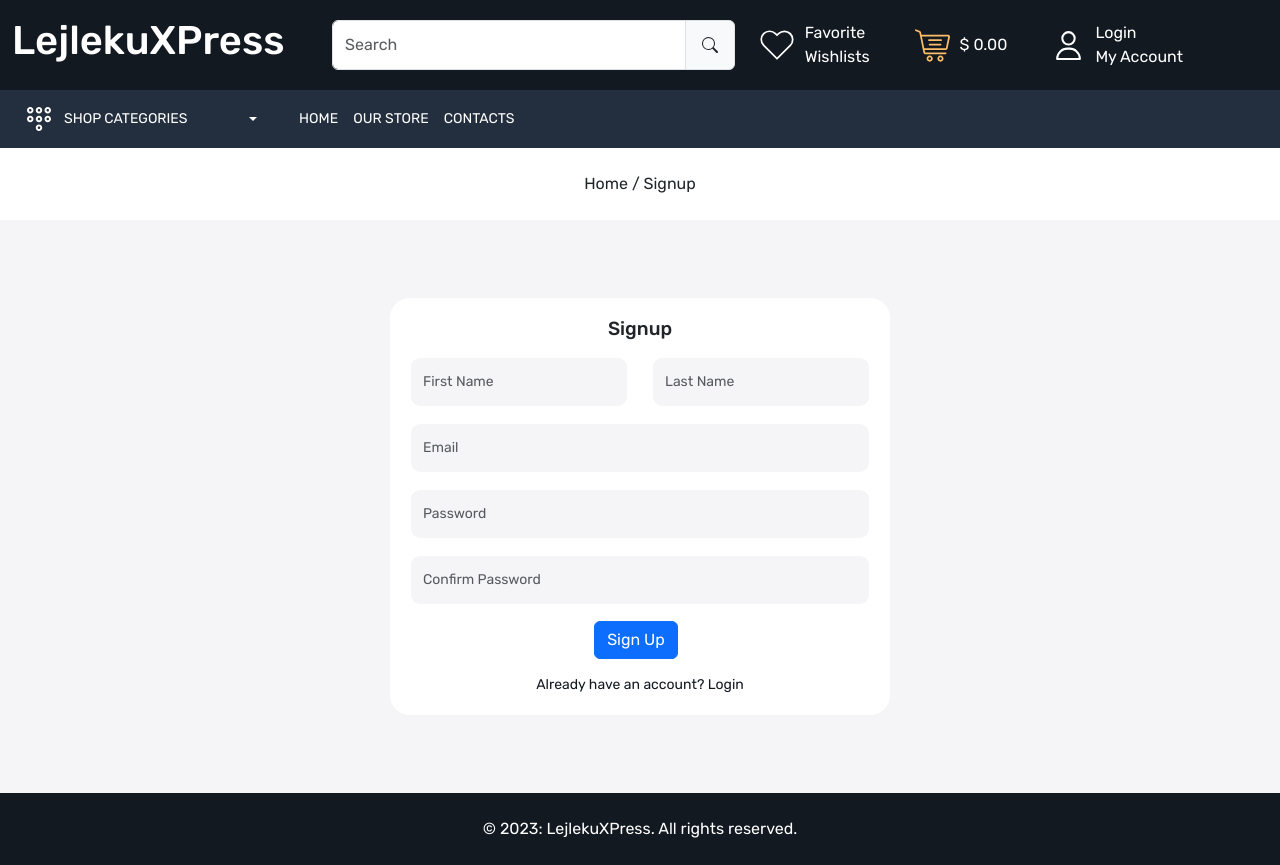
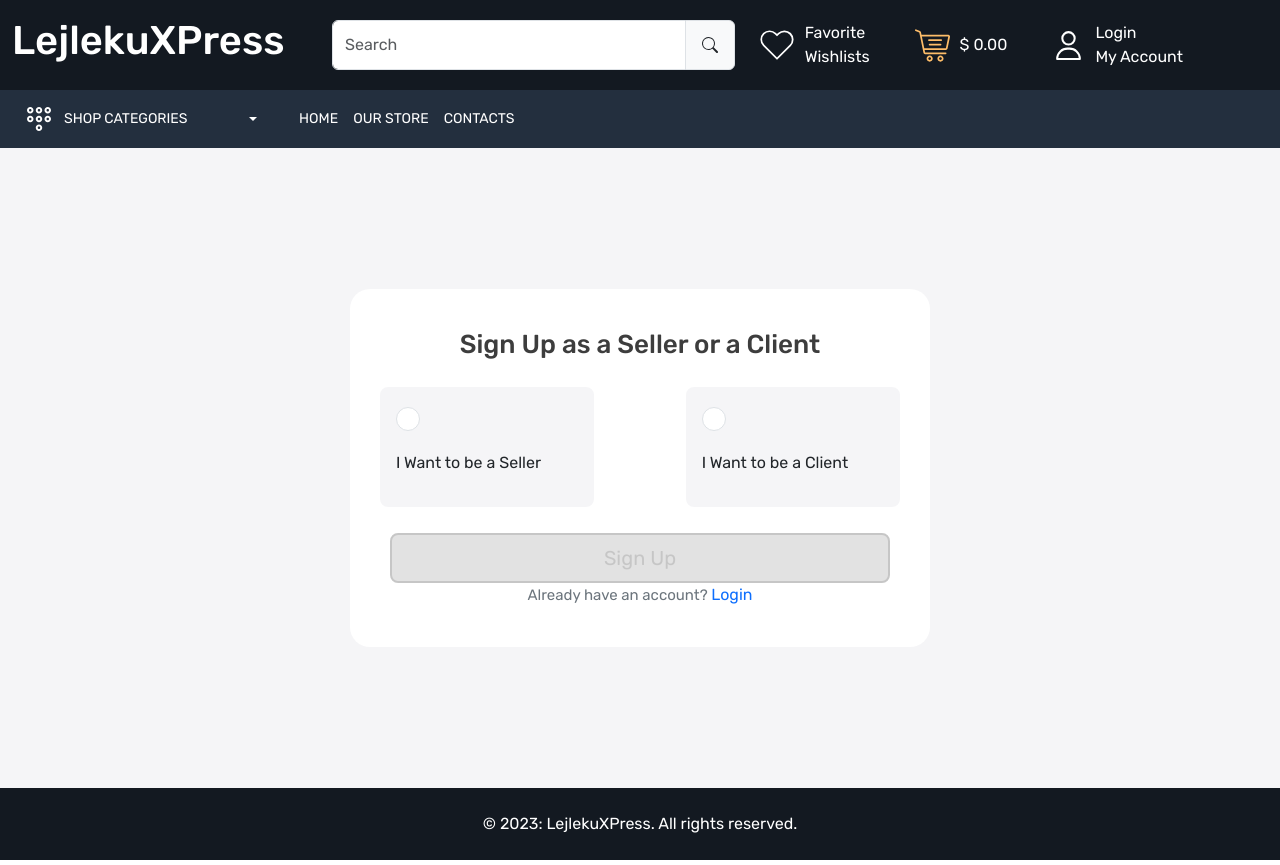
Before and after one commit to artternava/LejlekuXpress, a React (Create React App) app in the folder LejlekuXpress/Front-End/: page /signup in a window 1280 px wide. Built offline with nearby package versions, Linux system fonts and the light colour scheme.

Commit message:
added options for roles

```diff
--- a/LejlekuXpress/Front-End/src/App.css
+++ b/LejlekuXpress/Front-End/src/App.css
@@ -267,6 +267,17 @@ footer {
   margin: 30px;
   border-radius: 20px;
 }
+.role-card {
+  width: 50%;
+}
+
+.roles-card {
+  padding: 40px;
+  background-color: #fff;
+  margin: 30px;
+  border-radius: 20px;
+}
+
 
 .auth-card h3 {
   font-size: 19px;
@@ -303,6 +314,19 @@ footer {
   background-color: var(--color-131921);
   color: white;
 }
+.custom-bg-color {
+  background-color: #f0f0f0;
+  border: 2px solid #007bff;
+  transition: background-color 0.5s ease, border-color 0.5s ease;
+}
+
+.custom-bg-color-default {
+  background-color: #f5f5f7;
+  border: 2px solid white;
+  transition: background-color 0.5s ease, border-color 0.5s ease;
+}
+
+
 
 /* Auth Page ends */
 
--- a/LejlekuXpress/Front-End/src/pages/Signup.js
+++ b/LejlekuXpress/Front-End/src/pages/Signup.js
@@ -1,48 +1,152 @@
-import React from 'react';
-import Meta from "../components/Meta";
-import BreadCrumb from "../components/BreadCrumb";
+import React, { useState } from 'react';
 import { Link } from 'react-router-dom';
+import axios from 'axios';
 
 const Signup = () => {
+  const [showRoleCard, setShowRoleCard] = useState(true);
+  const [firstDivChecked, setFirstDivChecked] = useState(false);
+  const [secondDivChecked, setSecondDivChecked] = useState(false);
+  const [userRegistration, setUserRegistration] = useState({
+    FirstName: '',
+    LastName: '',
+    Email: '',
+    Password: '',
+    ConfirmPassword: ''
+  });
+
+  const [formErrors, setFormErrors] = useState({
+    FirstName: false,
+    LastName: false,
+    Email: false,
+    Password: false,
+    ConfirmPassword: false,
+    Terms: false
+  });
+
+
+  const handleInputChange = (event) => {
+    const { name, value } = event.target;
+    setUserRegistration((prevState) => ({
+      ...prevState,
+      [name]: value
+    }));
+    setFormErrors((prevState) => ({
+      ...prevState,
+      [name]: false
+    }));
+  };
+
+
+  const handleFormSubmit = (event) => {
+    event.preventDefault();
+    const { FirstName, LastName, Email, Password, ConfirmPassword } = userRegistration;
+    const errors = {
+      FirstName: FirstName.length === 0,
+      LastName: LastName.length === 0,
+      Email: Email.length === 0,
+      Password: Password.length === 0,
+      ConfirmPassword: ConfirmPassword.length === 0,
+      Terms: !event.target.terms.checked
+    };
+    setFormErrors(errors);
+    if (Object.values(errors).some((value) => value)) {
+      return;
+    }
+
+
+  };
+
+
+  const handlePick = () => {
+    setShowRoleCard(false);
+  };
+
+  const handleFirstDivClick = () => {
+    setFirstDivChecked(true);
+    setSecondDivChecked(false);
+    setUserRegistration(prevState => ({...prevState, Role: 3}));
+  };
+
+  const handleSecondDivClick = () => {
+    setSecondDivChecked(true);
+    setFirstDivChecked(false);
+    setUserRegistration(prevState => ({...prevState, Role: 4}));
+  };
+
+  const buttonDisabled = !firstDivChecked && !secondDivChecked;
+
   return (
     <>
-    <Meta title={"Signup"} />
-    <BreadCrumb title="Signup" />
-    <div className="login-wrapper py-5 home-wrapper-2">
-      <div className="row">
-        <div className="col-12">
+      <div className="login-wrapper py-5 home-wrapper-2" style={{ height: '80vh' }}>
+        {showRoleCard ? (
+      <div className="role-card">
+      <div className="roles-card d-flex flex-column">
+        <div>
+          <h3 className="text-center mb-4" style={{ fontSize: '26px', color: '#3d3d3d' }}>Sign Up as a Seller or a Client</h3>
+        </div>
+        <div className="row justify-content-between">
+        <div className={`col-sm-5 p-3 ${firstDivChecked ? 'custom-bg-color' : 'custom-bg-color-default'}`} style={{borderRadius: '10px', cursor: 'pointer',}} onClick={handleFirstDivClick}>
+            <div className="form-check">
+              <input type="checkbox" className="form-check-input rounded-circle" style={{ width: '24px', height: '24px'}} checked={firstDivChecked} onChange={() => {}}/>
+            </div>
+            <p style={{ marginTop: '24px' }}>I Want to be a Seller</p>
+          </div>
+          <div className={`col-sm-5 p-3 ${secondDivChecked ? 'custom-bg-color' : 'custom-bg-color-default'}`} style={{ borderRadius: '10px', cursor: 'pointer', }} onClick={handleSecondDivClick}>
+            <div className="form-check">
+            <input type="checkbox" className="form-check-input rounded-circle" style={{ width: '24px', height: '24px' }} checked={secondDivChecked} onChange={() => {}}/>
+            </div>
+            <p style={{ marginTop: '24px' }}>I Want to be a Client</p>
+          </div>
+        </div>
+        <div className="d-flex justify-content-center">
+          <button className="btn btn-primary btn-lg mt-4" type="button" onClick={handlePick} disabled={buttonDisabled}
+            style={{ width: '500px', outline: 'none', border: '2px solid', borderColor: buttonDisabled ? '#A9A9A9' : '#007bff', color: buttonDisabled ? '#A9A9A9' : '#fff', backgroundColor: buttonDisabled ? '#D3D3D3' : '#007bff', cursor: buttonDisabled ? 'not-allowed' : 'pointer', transition: 'background-color 0.5s ease',}}>
+            {firstDivChecked ? 'Continue as Seller' : secondDivChecked ? 'Continue as Client' : 'Sign Up'}
+          </button>
+        </div>
+        <div className="text-center">
+          <span className="text-secondary" style={{ fontSize: '15px' }}>Already have an account? </span>
+          <Link to="/login" className="text-primary">Login</Link>
+        </div>
+      </div>
+      </div>
+        ) : (
           <div className="auth-card">
-            <h3 className="text-center mb-3">Signup</h3>
-            <form action="" className="d-flex flex-column gap-15"></form>
+          <h3 className="text-center mb-3" style={{ color: '#3d3d3d' }}>Sign Up</h3>
+          <form onSubmit={handleFormSubmit} className="d-flex flex-column gap-15">
             <div className="row mb-3">
               <div className="col">
-                <input type="text" name="firstname" placeholder="First Name" className="form-control" />
+                <input type="text" name="FirstName" placeholder="First Name" className={`form-control ${formErrors.FirstName ? 'is-invalid' : ''}`} value={userRegistration.FirstName} onChange={handleInputChange} />
+                {formErrors.FirstName && <div className="invalid-feedback">{formErrors.FirstName}</div>}
               </div>
               <div className="col">
-                <input type="text" name="lastname" placeholder="Last Name" className="form-control" />
+                <input type="text" name="LastName" placeholder="Last Name" className={`form-control ${formErrors.LastName ? 'is-invalid' : ''}`} value={userRegistration.LastName} onChange={handleInputChange} />
+                {formErrors.LastName && <div className="invalid-feedback">{formErrors.LastName}</div>}
               </div>
             </div>
             <div className="mb-3">
-              <input type="email" name="email" placeholder="Email" className="form-control" />
+              <input type="email" name="Email" placeholder="Email" className={`form-control ${formErrors.Email ? 'is-invalid' : ''}`} value={userRegistration.Email} onChange={handleInputChange} />
+              {formErrors.Email && <div className="invalid-feedback">{formErrors.Email}</div>}
             </div>
             <div className="mb-3">
-              <input type="password" name="password" placeholder="Password" className="form-control" />
+              <input type="password" name="Password" placeholder="Password" className={`form-control ${formErrors.Password ? 'is-invalid' : ''}`} value={userRegistration.Password} onChange={handleInputChange} />
+              {formErrors.Password && <div className="invalid-feedback">{formErrors.Password}</div>}
             </div>
             <div className="mb-3">
-              <input type="password" name="password" placeholder="Confirm Password" className="form-control" />
+              <input type="password" name="ConfirmPassword" placeholder="Confirm Password" className={`form-control ${formErrors.ConfirmPassword ? 'is-invalid' : ''}`} value={userRegistration.ConfirmPassword} onChange={handleInputChange} />
+              {formErrors.ConfirmPassword && <div className="invalid-feedback">{formErrors.ConfirmPassword}</div>}
             </div>
-            <div>
-              <div className="mt-3 d-flex justify-content-center flex-column gap-15 align-items-center">
-              <button className="btn btn-primary me-2" type="button">Sign Up</button>
-                    <Link to="/login">Already have an account? Login</Link>
-              </div>
-            </div>
+
+            <button type="submit" className="btn btn-primary btn-lg mt-4" style={{ width: '100%', outline: 'none' }}>Sign Up</button>
+          </form>
+          <div className="text-center mt-4">
+            <span className="text-secondary" style={{ fontSize: '15px' }}>Already have an account? </span>
+            <Link to="/login" className="text-primary">Login</Link>
           </div>
         </div>
+        )}
       </div>
-    </div>
     </>
-  );
-};
-
+  )
+}
 export default Signup;
```
Also changed, not shown: LejlekuXpress/Front-End/package.json (+8 -0 lines), 1 other file (tests, documents, lock files or other folders).
